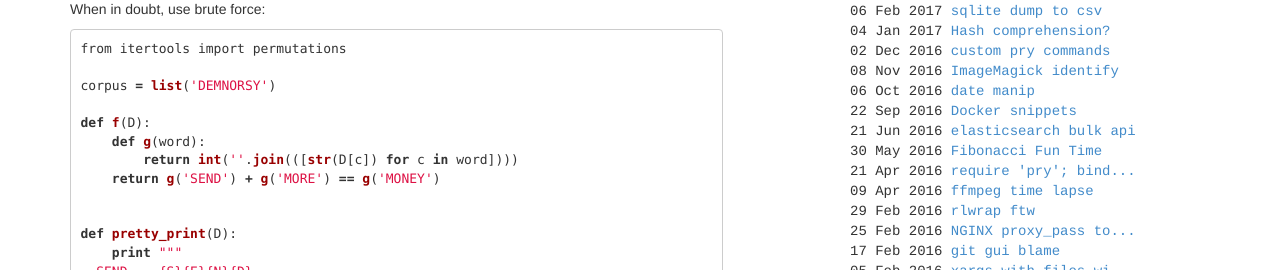
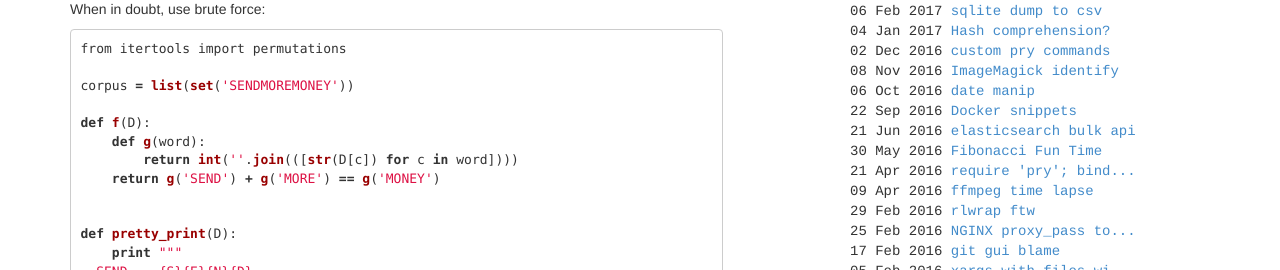
Before and after one commit to cadizm/blog.mcadiz.com, a Jekyll site: the page built from _posts/2017-09-14-send-more-money.md, in a window 1280 px wide. Shown: the part 292-562 px from the top of the page. Built offline with Jekyll 4.4.1, drawn with Linux system fonts in a browser that asks for light colours; nearby versions of some CDN libraries; library files that are not in the unit come from our copies; Markdown is read by kramdown in place of the engine named in the settings.

Commit message:
list(set())

````diff
--- a/_posts/2017-09-14-send-more-money.md
+++ b/_posts/2017-09-14-send-more-money.md
@@ -18,7 +18,7 @@ When in doubt, use brute force:
 ```python
 from itertools import permutations
 
-corpus = list('DEMNORSY')
+corpus = list(set('SENDMOREMONEY'))
 
 def f(D):
     def g(word):
````
